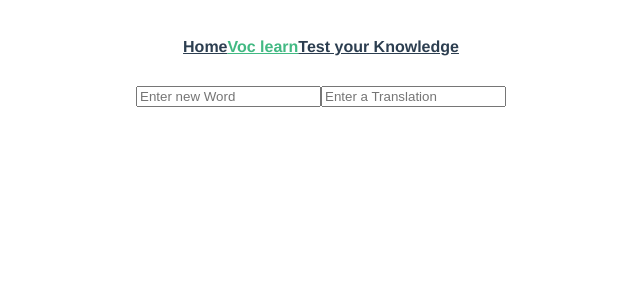
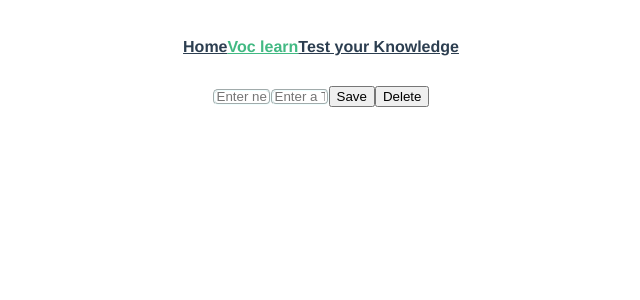
Before and after one commit to SakaryaIbrahim/VocLearner-Frontend, a Vue app: page /Voc in a window 1280 px wide. Shown: the top 300 px of the page, without its empty margins (319-959 px from the left). Built offline with nearby package versions, Linux system fonts and the light colour scheme.

Commit message:
mit Backend verknüpfen

```diff
--- a/src/router/index.js
+++ b/src/router/index.js
@@ -1,14 +1,8 @@
 import { createRouter, createWebHistory } from 'vue-router'
-import HomeView from '../views/HomeView.vue'
 import PlayView from '@/views/PlayView'
 import VocView from '@/views/VocView'
 
 const routes = [
-  {
-    path: '/',
-    name: 'home',
-    component: HomeView
-  },
   {
     path: '/Voc',
     name: 'voclearning',
--- a/src/views/PlayView.vue
+++ b/src/views/PlayView.vue
@@ -1,21 +1,15 @@
 <template>
   <div>
-    <input type="text" placeholder="Enter new Word" id="word">
-    <input type="text" placeholder="Enter a Translation" id="translation">
   </div>
 </template>
 
 <script>
 export default {
-  name: 'PlayView'
+  name: 'PlayView',
+
 }
 </script>
 
 <style scoped>
-#word, #translation{
-  border-style: groove;
-  border-color: azure;
-  border-radius: 5px;
-  color: aliceblue;
-}
+
 </style>
--- a/src/views/VocView.vue
+++ b/src/views/VocView.vue
@@ -1,16 +1,66 @@
 <template>
   <div>
-    <input type="text" placeholder="Enter new Word" id="word">
-    <input type="text" placeholder="Enter a Translation" id="translation">
+    <input v-model="word" type="text" placeholder="Enter new Word" id="word">
+    <input v-model="translation" type="text" placeholder="Enter a Translation" id="translation">
+    <button id="save" @click="saveDataInDatabase">Save</button>
+    <button id="delete">Delete</button>
   </div>
 </template>
 
 <script>
 export default {
-  name: 'VocView'
+  name: 'VocView',
+  props: [''],
+  data () {
+    return {
+      word: '',
+      translation: ''
+    }
+  },
+  methods: {
+    saveDataInDatabase () {
+      const myheader = new Headers()
+      myheader.append('Content-type', 'application/json')
+      const content = {
+        word: this.word,
+        language: 'english',
+        translation: this.translation,
+        tansLanguage: 'translation'
+      }
+
+      const requestOptions = {
+        method: 'POST',
+        headers: myheader,
+        body: content,
+        redirect: 'follow'
+      }
+      fetch('http://localhost:8080/wordtranslation', requestOptions).catch(error => console.log('error', error))
+    },
+    deleteData () {
+      const myheader = new Headers()
+      myheader.append('Content-type', 'application/json')
+      const content = {
+        word: this.word
+      }
+      const requestOptions = {
+        method: 'DELETE',
+        headers: myheader,
+        body: content,
+        redirect: 'follow'
+      }
+      fetch('http://localhost:8080/word', requestOptions).catch(error => console.log('error', error))
+    }
+  }
 }
 </script>
 
 <style scoped>
-
+#word, #translation{
+  border-style: groove;
+  border-color: azure;
+  border-radius: 5px;
+  color: aliceblue;
+  width: 50px;
+  height: 10px
+}
 </style>
```
